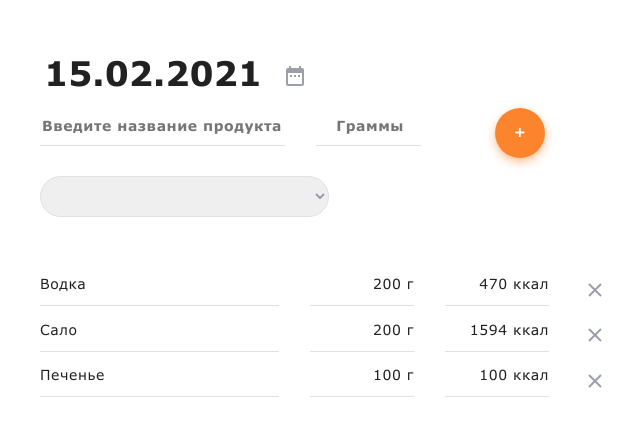
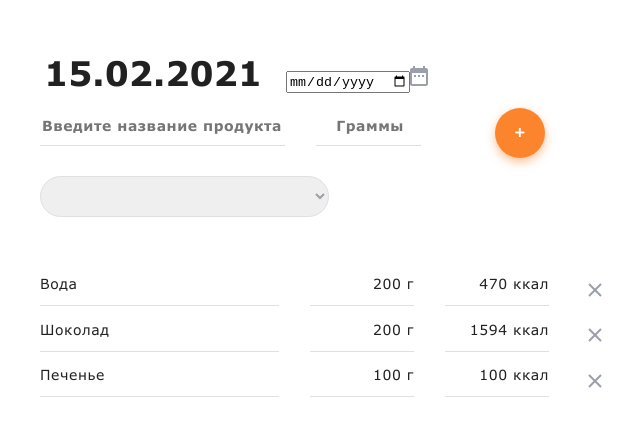
Before and after one commit to mikelp13/React_SlimMom_Health_teamproject, a React (Create React App) app: page /diary in a window 1280 px wide. Shown: the part 3011-3447 px from the top of the page, without its empty margins (175-815 px from the left). Built offline with nearby package versions, Linux system fonts and the light colour scheme.

Commit message:
робота з календарем

```diff
--- a/package.json
+++ b/package.json
@@ -3,14 +3,18 @@
     "version": "0.1.0",
     "private": true,
     "dependencies": {
+        "@react-hook/window-size": "^3.0.7",
         "@reduxjs/toolkit": "^1.5.0",
         "@testing-library/jest-dom": "^5.11.8",
         "@testing-library/react": "^11.2.3",
         "@testing-library/user-event": "^12.6.0",
         "axios": "^0.21.1",
         "formik": "^2.2.6",
+        "lodash.debounce": "^4.0.8",
         "modern-normalize": "^1.0.0",
+        "moment": "^2.29.1",
         "react": "^17.0.1",
+        "react-calendar": "^3.3.1",
         "react-datepicker": "^3.4.1",
         "react-dom": "^17.0.1",
         "react-loader-spinner": "^4.0.0",
--- a/src/components/diaryAddProductForm/DiaryAddProductFormStyle.js
+++ b/src/components/diaryAddProductForm/DiaryAddProductFormStyle.js
@@ -2,69 +2,68 @@ import styled from 'styled-components';
 
 export const DiaryFormWrapper = styled.div`
     position: relative;
-margin-top:80px;
-padding-left:15px;
-@media screen and (min-width:768px){
-    margin-top:0px;
-    margin-bottom:59.5px;
-    padding-left:92px;
+    margin-top: 80px;
+    padding-left: 15px;
+    @media screen and (min-width: 768px) {
+        margin-top: 0px;
+        margin-bottom: 59.5px;
+        padding-left: 92px;
     }
-@media screen and (min-width:1200px){
-padding-left:115px;
+    @media screen and (min-width: 1200px) {
+        padding-left: 115px;
     }
-.formDairyAddProduct{
-    display:flex;
-    flex-direction:column;
-
+    .formDairyAddProduct {
+        display: flex;
+        flex-direction: column;
     }
-.inputBlockDairyAddProduct{
- @media screen and (min-width:768px){
-         flex-direction:row;
+    .inputBlockDairyAddProduct {
+        @media screen and (min-width: 768px) {
+            flex-direction: row;
         }
     }
-.inputDairyAddProduct{
-    margin-bottom:30px;
-    padding-top:10px;
-    padding-bottom:10px;
+    .inputDairyAddProduct {
+        margin-bottom: 30px;
+        padding-top: 10px;
+        padding-bottom: 10px;
         width: 289px;
-border-top:transparent;
-border-left:transparent;
-border-right:transparent;
-border-bottom: 1px solid #E0E0E0;
+        border-top: transparent;
+        border-left: transparent;
+        border-right: transparent;
+        border-bottom: 1px solid #e0e0e0;
         font-family: Verdana;
         font-style: normal;
         font-weight: 700;
         font-size: 14px;
-line-height:1.21;
+        line-height: 1.21;
         letter-spacing: 0.04em;
-color: #9B9FAA;
-@media screen and (min-width:768px){
+        color: #9b9faa;
+        @media screen and (min-width: 768px) {
             width: 245px;
         }
     }
-.secondInputLength{
-   @media screen and (min-width:768px){
+    .secondInputLength {
+        @media screen and (min-width: 768px) {
             width: 105px;
- margin-left:31px;
+            margin-left: 31px;
             text-align: right;
         }
     }
-.selectDairyAddProduct{
-    padding:10px;
+    .selectDairyAddProduct {
+        padding: 10px;
         width: 289px;
-    border: 1px solid #E0E0E0;
+        border: 1px solid #e0e0e0;
         border-radius: 30px;
         font-family: Verdana;
         font-style: normal;
         font-weight: 700;
         font-size: 14px;
-line-height:1.21;
+        line-height: 1.21;
         letter-spacing: 0.04em;
-color: #9B9FAA;
+        color: #9b9faa;
     }
-.buttonDairyAddProduct{
-    margin:0 auto;
-    margin-top:60px;
+    .buttonDairyAddProduct {
+        margin: 0 auto;
+        margin-top: 60px;
         padding: 13px 46px;
         width: 176px;
         font-family: Verdana;
@@ -78,23 +77,25 @@ align-items: center;
         text-align: center;
         letter-spacing: 0.04em;
         background-color: var(--accent-color);
-    border-color:transparent;
+        border-color: transparent;
         box-shadow: 0px 4px 10px rgba(252, 132, 45, 0.5);
         border-radius: 30px;
-color: #FFFFFF;
+        color: #ffffff;
         cursor: pointer;
-   @media screen and (min-width:768px){
+        @media screen and (min-width: 768px) {
             position: absolute;
             top: -60px;
             left: 500px;
             width: 50px;
             height: 50px;
-       padding:0;
-       border-radius:50px;
+            padding: 0;
+            border-radius: 50px;
         }
-&:hover,&:focus{
+        &:hover,
+        &:focus {
             background-color: #ffffff;
             border: 2px solid;
             color: var(--accent-color);
         }
+    }
 `;
--- a/src/components/diaryDateCalendar/DiaryDateCalendar.js
+++ b/src/components/diaryDateCalendar/DiaryDateCalendar.js
@@ -1,23 +1,35 @@
 import React, { useState } from 'react';
 import DatePicker from 'react-datepicker';
 import 'react-datepicker/dist/react-datepicker.css';
+import IconCalendar from './IconCalendar';
 import { CalendarWrapper } from './DiaryDateCalendarStyle';
-import IconCalendar from './IconCalendar';
+import moment from 'moment';
 
 const DiaryDateCalendar = () => {
-    // const [state, setState] = useState({
-    //     date: new Date(),
-    // });
+    const [state, setState] = useState({
+        date: new Date(),
+    });
 
     const [startDate, setStartDate] = useState(new Date());
+    console.log(startDate);
+    const handleChange = e => {
+        const { name, value } = e.target;
+        setState(prev => ({ ...prev, [name]: value }));
+    };
 
-    // const handleChange = e => {
-    //     const { name, value } = e.target;
-    //     setState(prev => ({
-    //         ...prev,
-    //         [name]: value,
-    //     }));
-    // };
+    const getCurrentDay = () => {
+        let date = new Date();
+        let year = date.getFullYear();
+        let month =
+            date.getMonth().length > 1
+                ? date.getMonth() + 1
+                : '0' + (date.getMonth() + 1);
+        let day = date.getDate();
+        let currentDate = `${year}-${month}-${day}`;
+        let currentDateFormat = moment(currentDate).format('DD.MM.YYYY');
+        console.log(currentDateFormat);
+        return currentDateFormat;
+    };
 
     return (
         <>
@@ -26,9 +38,15 @@ const DiaryDateCalendar = () => {
                     <DatePicker
                         selected={startDate}
                         onChange={date => setStartDate(date)}
-                        dateFormat="d.MM.yyyy"
+                        dateFormat="dd.MM.yyyy"
                         className="inputDiaryDateCalendar"
                     ></DatePicker>
+                    <input
+                        type="date"
+                        name="date"
+                        value={(state.date = getCurrentDay())}
+                        onChange={handleChange}
+                    />
                     <IconCalendar className="iconDateCalendar" />
                 </label>
             </CalendarWrapper>
--- a/src/components/diaryProductList/diaryProductItem/DiaryProductItem.js
+++ b/src/components/diaryProductList/diaryProductItem/DiaryProductItem.js
@@ -7,7 +7,7 @@ const DiaryProductItem = () => {
         <>
             <LI>
                 <ul className="listDairyProduct">
-                    <li className="itemDairyProduct">Водка</li>
+                    <li className="itemDairyProduct">Вода</li>
                     <li className="itemDairyProduct">200 г</li>
                     <li className="itemDairyProduct">470 ккал</li>
                 </ul>
@@ -17,7 +17,7 @@ const DiaryProductItem = () => {
             </LI>
             <LI>
                 <ul className="listDairyProduct">
-                    <li className="itemDairyProduct">Сало</li>
+                    <li className="itemDairyProduct">Шоколад</li>
                     <li className="itemDairyProduct">200 г</li>
                     <li className="itemDairyProduct">1594 ккал</li>
                 </ul>
--- a/src/pages/diary/DiaryPage.js
+++ b/src/pages/diary/DiaryPage.js
@@ -1,10 +1,48 @@
-import React from 'react';
+import React, { useState, useEffect } from 'react';
 import DiaryDateCalendar from '../../components/diaryDateCalendar/DiaryDateCalendar';
 import DiaryAddProductForm from '../../components/diaryAddProductForm/DiaryAddProductForm';
 import DiaryProductList from '../../components/diaryProductList/DiaryProductList';
 import { PageContainer } from './DiaryPageStyle';
 
-const DiaryPage = () => (
+const DiaryPage = () => {
+    // eslint-disable-next-line
+    const size = useWindowSize();
+    // const [state, setState] = useState({
+    //     modal: false,
+    // });
+
+    function useWindowSize() {
+        // Initialize state with undefined width/height so server and client renders match
+        // Learn more here: https://joshwcomeau.com/react/the-perils-of-rehydration/
+
+        const [windowSize, setWindowSize] = useState({
+            width: undefined,
+            height: undefined,
+        });
+
+        useEffect(() => {
+            // Handler to call on window resize
+            function handleResize() {
+                // Set window width/height to state
+                setWindowSize({
+                    width: window.innerWidth,
+                    height: window.innerHeight,
+                });
+            }
+
+            // Add event listener
+            window.addEventListener('resize', handleResize);
+
+            // Call handler right away so state gets updated with initial window size
+            handleResize();
+
+            // Remove event listener on cleanup
+            return () => window.removeEventListener('resize', handleResize);
+        }, []); // Empty array ensures that effect is only run on mount
+
+        return windowSize;
+    }
+    return (
         <PageContainer className="calculatorPage">
             <section className="calculatorPageSection">
                 <div className="container">
@@ -15,5 +53,6 @@ const DiaryPage = () => (
             </section>
         </PageContainer>
     );
+};
 
 export default DiaryPage;
```
Also changed, not shown: 2 other files (tests, documents, lock files or other folders). Lines whose indentation alone changed are shown as unchanged.
